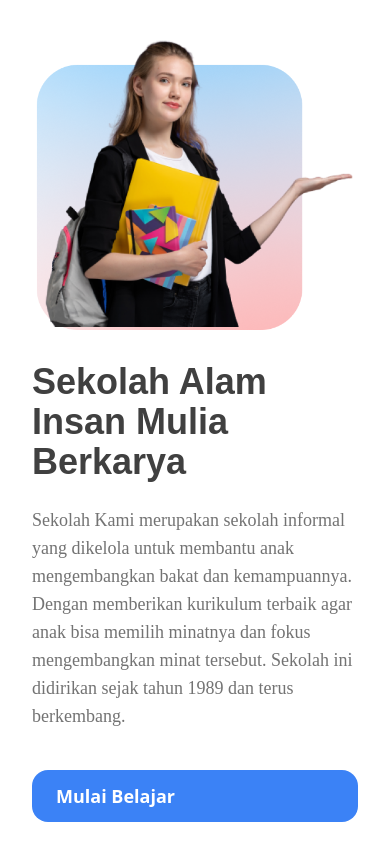
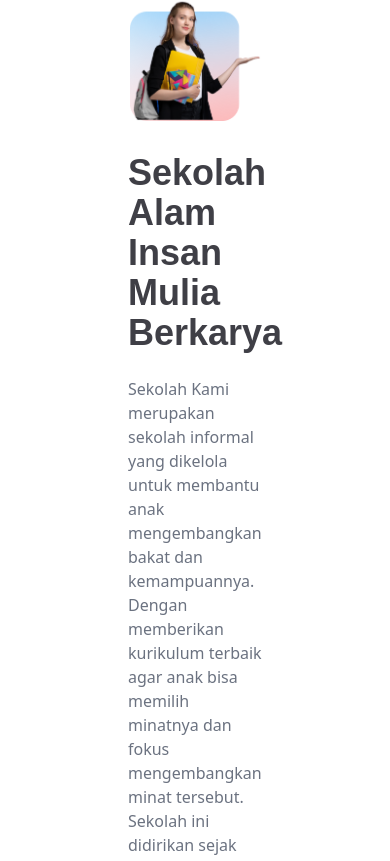
Before and after one commit to maharaniiibp/SchoolWeb-9, a Next.js app: page / in a window 390 px wide. Shown: the part 1379-2240 px from the top of the page. Built offline with nearby package versions, Linux system fonts and the light colour scheme; a web font is replaced by a local one.

Commit message:
revisi 2

```diff
--- a/pages/index.jsx
+++ b/pages/index.jsx
@@ -38,40 +38,38 @@ const Home = () => {
       <KeunggulanS />
 
       {/* sekolah Alam insan mulia */}
-      <div className="mt-14">
-        <div className="container px-8 sm:px-16 md:px-24 lg:px-32 py-8 md:py-16 mx-auto">
+      <div className="container px-32 py-16 mx-auto">
   <div className="lg:-mx-6 lg:flex lg:items-center">
-            <Image
+  <img
   src="/asset/orangsatu.png"
   alt="Sekolah Alam Insan Mulia Berkarya"
-              width={552}
-              height={533}
+  width={450}
+  height={450}
   layout="responsive"
+  className="block mx-auto" // Add a class for centering the image
 />
 
     <div className="mt-8 lg:w-1/2 lg:px-6 lg:mt-0">
-              <h1 className="text-4xl text-neutral-700 font-bold lg:text-4xl lg:w-96">
-                Sekolah Alam <br />
-                Insan Mulia Berkarya
+            <h1 className="text-4xl font-bold text-zinc-700  lg:text-4xl lg:w-96">
+              Sekolah Alam <br /> Insan Mulia Berkarya
             </h1>
 
-              <p className="max-w-lg mt-6 text-neutral-500 text-lg font-['Poppins']">
+            <p className="max-w-lg mt-6 text-gray-500 ">
               Sekolah Kami merupakan sekolah informal yang dikelola untuk
               membantu anak mengembangkan bakat dan kemampuannya. Dengan
               memberikan kurikulum terbaik agar anak bisa memilih minatnya dan
               fokus mengembangkan minat tersebut. Sekolah ini didirikan sejak
-                tahun 1989 dan terus berkembang.
+              tahun 1989 dan terus berkembang
             </p>
 
-              <div className="flex flex-col sm:items-center sm:justify-center sm:flex-row sm:space-y-0 sm:space-x-4 lg:justify-start mt-10">
+            <div className="flex flex-col space-y-4 sm:items-center sm:justify-center sm:flex-row sm:space-y-0 sm:space-x-4 lg:justify-start mt-10">
               <a
                 rel=""
                 href="#"
-                  className="w-full sm:w-auto px-6 sm:px-8 py-3 text-lg bg-blue-500 text-white font-semibold rounded-2xl border-gray-100"
+                className="px-8 py-3 text-lg bg-blue-500 text-white font-semibold rounded-2xl border-gray-100"
               >
                 Mulai Belajar
               </a>
-              </div>
             </div>
           </div>
         </div>
--- a/pages/tentangKami.jsx
+++ b/pages/tentangKami.jsx
@@ -32,12 +32,13 @@ const TentangKami = () => {
       {/* sekolah mulia alam insan berkarya */}
       <div className="container px-32 py-16 mx-auto">
   <div className="lg:-mx-6 lg:flex lg:items-center">
-          <Image
+  <img
   src="/asset/orangsatu.png"
   alt="Sekolah Alam Insan Mulia Berkarya"
-            width={600}
-            height={900}
+  width={450}
+  height={450}
   layout="responsive"
+  className="block mx-auto" // Add a class for centering the image
 />
 
     <div className="mt-8 lg:w-1/2 lg:px-6 lg:mt-0">
@@ -180,48 +181,48 @@ const TentangKami = () => {
       </div>
 
       {/* logo */}
-      <div className="mt-16 px-4 sm:px-8 md:px-16 lg:px-40 xl:px-40 2xl:px-40 flex flex-col sm:flex-row justify-center items-center gap-4">
+      <div className="mt-16 px-4 sm:px-8 md:px-16 lg:px-40 xl:px-40 2xl:px-40 flex flex-wrap sm:flex-row justify-center items-center gap-2">
         <Image
           src="/asset/DBL.png"
           alt="DBL Logo"
-          width={140}
-          height={90}
-          className="max-w-xs mb-4 sm:mb-0"
+          width={128}
+          height={80}
+          className="max-w-xs mb-4 sm:mb-0 mr-8" // Tambahkan margin kanan
         />
         <Image
           src="/asset/Pertamina.png"
           alt="Pertamina Logo"
-          width={140}
-          height={90}
-          className="max-w-xs mb-4 sm:mb-0"
+          width={128}
+          height={80}
+          className="max-w-xs mb-4 sm:mb-0 mr-8" // Tambahkan margin kanan
         />
         <Image
           src="/asset/Drumband.png"
           alt="Drumband Logo"
-          width={140}
-          height={90}
-          className="max-w-xs mb-4 sm:mb-0"
+          width={128}
+          height={80}
+          className="max-w-xs mb-4 sm:mb-0 mr-8" // Tambahkan margin kanan
         />
         <Image
           src="/asset/Djarum.png"
           alt="Djarum Logo"
-          width={140}
-          height={90}
-          className="max-w-xs mb-4 sm:mb-0"
+          width={128}
+          height={80}
+          className="max-w-xs mb-4 sm:mb-0 mr-8" // Tambahkan margin kanan
         />
         <Image
           src="/asset/Taekwondo.png"
           alt="Taekwondo Logo"
-          width={140}
-          height={90}
-          className="max-w-xs mb-4 sm:mb-0"
+          width={128}
+          height={80}
+          className="max-w-xs mb-4 sm:mb-0 mr-8" // Tambahkan margin kanan
         />
         <Image
           src="/asset/DBL.png"
           alt="DBL Logo"
-          width={140}
-          height={90}
-          className="max-w-xs mb-4 sm:mb-0"
+          width={128}
+          height={80}
+          className="max-w-xs mb-4 sm:mb-0" // Tidak perlu margin di gambar terakhir
         />
       </div>
     </div>
```
Lines whose indentation alone changed are shown as unchanged.
